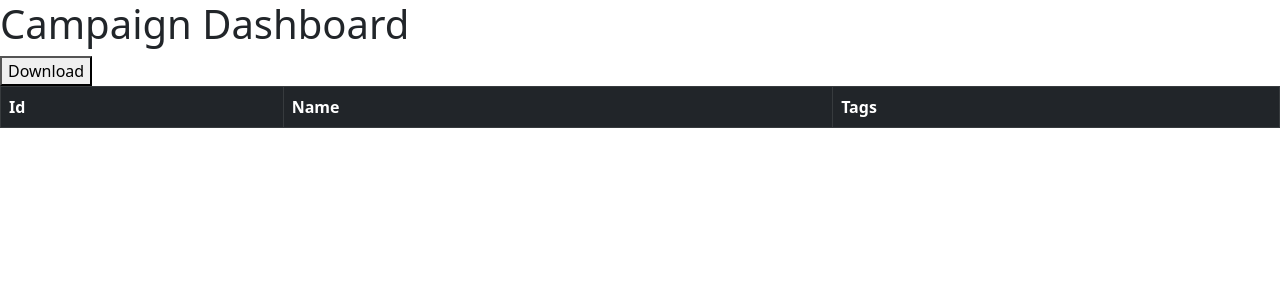
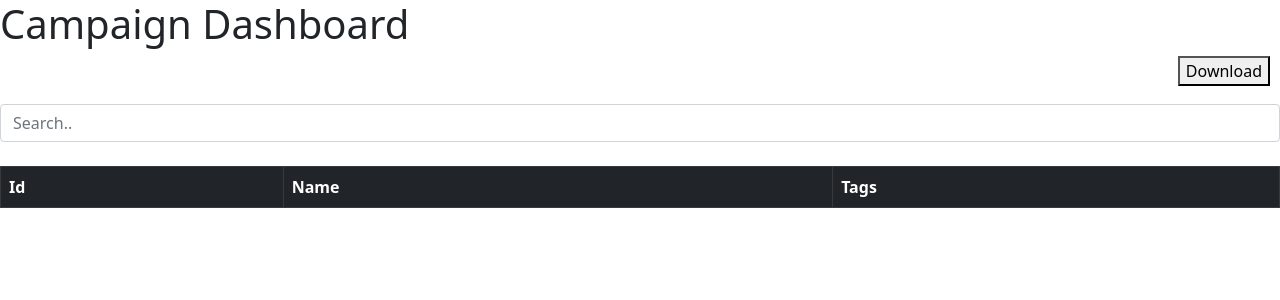
Before and after one commit to jonathanlao/growth_project, a Flask app: page / in a window 1280 px wide. Shown: the top 300 px of the page. Run offline with Flask 2, Linux system fonts and the light colour scheme; data that the repository does not hold is empty; some libraries are stand-ins or nearby versions.

Commit message:
add a search box

```diff
--- a/app/templates/base.html
+++ b/app/templates/base.html
@@ -6,9 +6,8 @@
       <link href="https://cdn.jsdelivr.net/npm/bootstrap@5.1.3/dist/css/bootstrap.min.css" rel="stylesheet" integrity="sha384-1BmE4kWBq78iYhFldvKuhfTAU6auU8tT94WrHftjDbrCEXSU1oBoqyl2QvZ6jIW3" crossorigin="anonymous">
       <link rel="shortcut icon" href="{{ url_for('static', filename='favicon.ico') }}">
 
-      <title>Growth Project</title>
+      <script src="//ajax.googleapis.com/ajax/libs/jquery/1.9.1/jquery.min.js"></script>
 
-      <script src="//ajax.googleapis.com/ajax/libs/jquery/1.9.1/jquery.min.js"></script>
       <script type=text/javascript>
         $(document).ready(function() {
           $('tr').click(function() {
@@ -21,6 +20,16 @@
           });
         });
 
+        $(document).ready(function(){
+          $("#filter").on("keyup", function() {
+            let value = $(this).val().toLowerCase();
+            console.log(value)
+            $(".clickable tr").filter(function() {
+              $(this).toggle($(this).text().toLowerCase().indexOf(value) > -1)
+            });
+          });
+        });
+
         function download() {
             location.href = 'download'
         }
@@ -29,10 +38,17 @@
 
       <style>
         .clickable tr:hover {
-            background-color: #ccc;
-            cursor: pointer;
+          background-color: #ccc;
+          cursor: pointer;
+        }
+
+        .download {
+          position: absolute;
+          right: 10px;
         }
       </style>
+
+      <title>Growth Project</title>
 
     </head>
     <body>
--- a/app/templates/index.html
+++ b/app/templates/index.html
@@ -2,8 +2,14 @@
 
 {% block content %}
   <h1>Campaign Dashboard</h1>
-  <button onclick="download()">Download</button>
-  <table class="table table-striped table-bordered table-hover">
+  <button class="download" onclick="download()">Download</button>
+  <br>
+  <br>
+  <input class="form-control" id="filter" type="text" placeholder="Search..">
+  <br>
+  <table class="table table-striped table-bordered table-hover"
+    data-filter-control="true"
+    data-show-search-clear-button="true">
     <thead class="table-dark">
       <tr>
         <th>Id</th>
```
Also changed, not shown: README.md.
